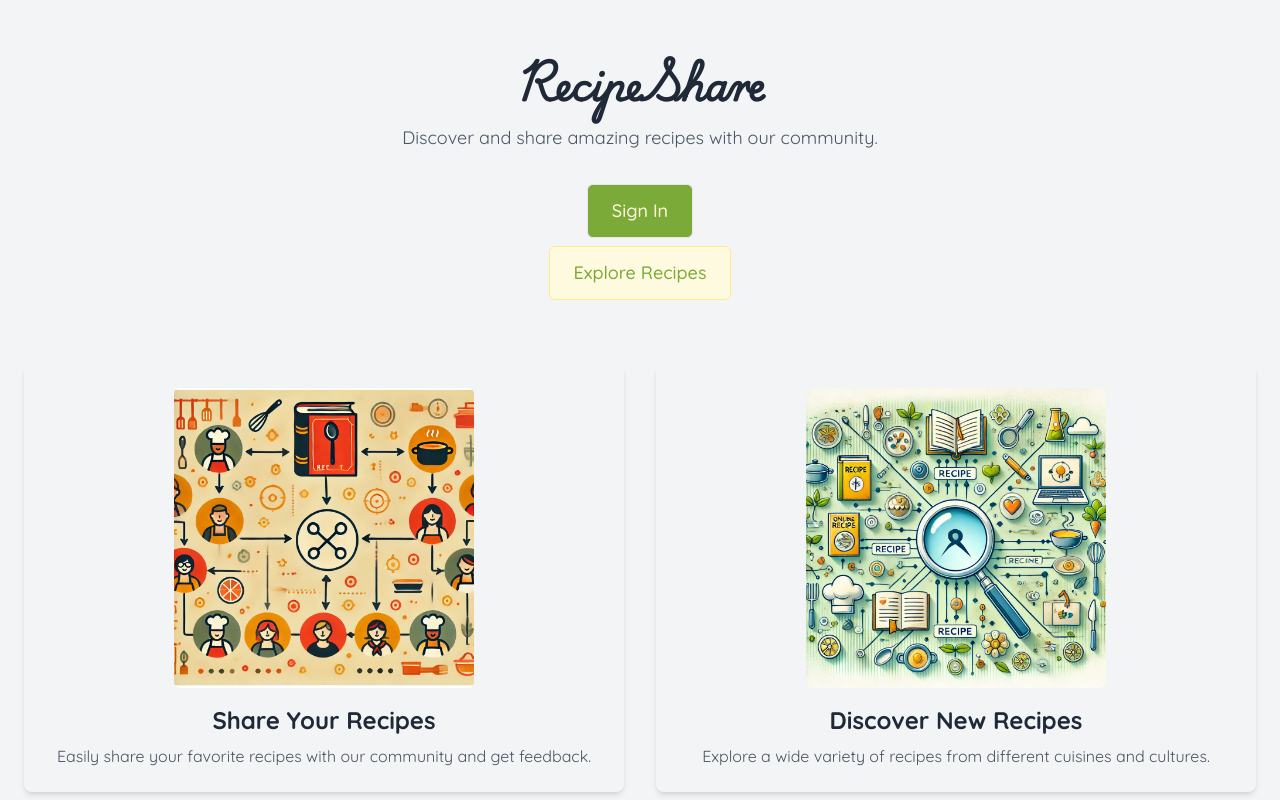
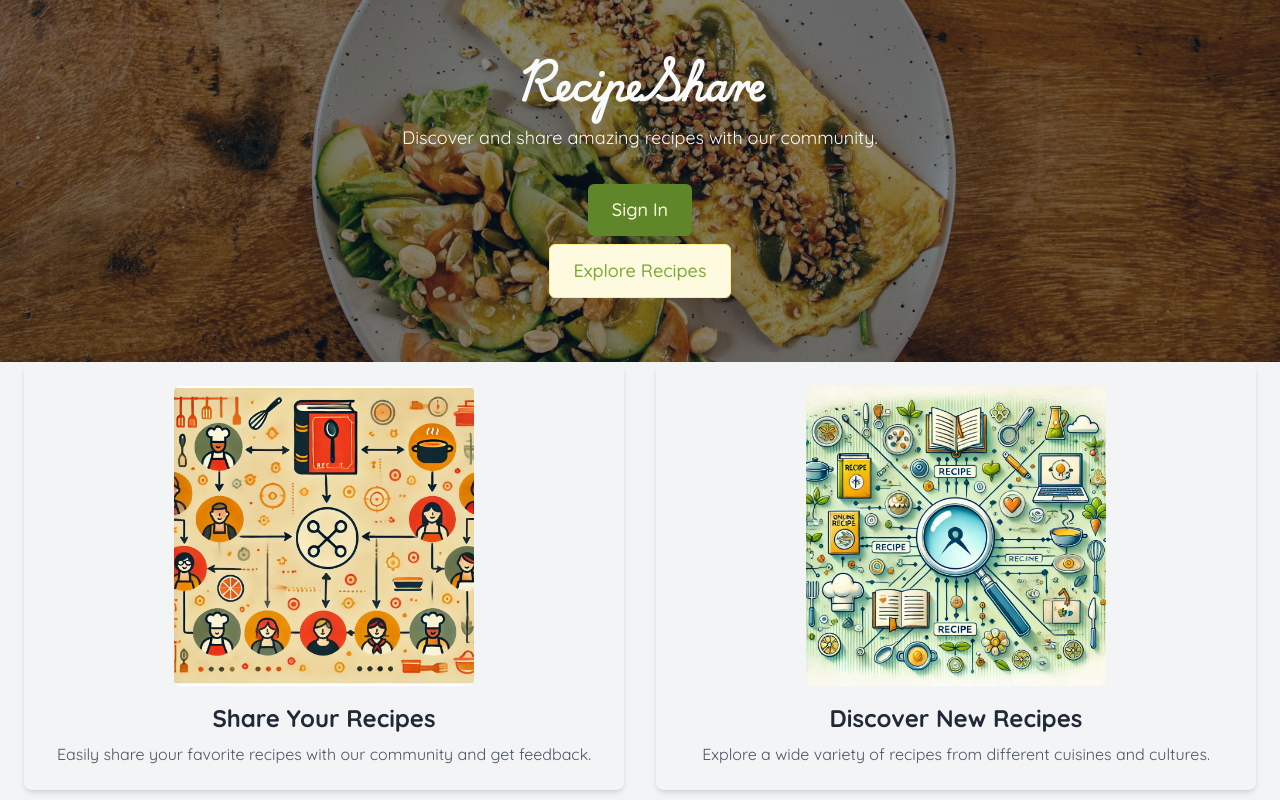
Before and after one commit to chirix33/recipe-sharing-app, a Next.js app: page / in a window 1280 px wide. Shown: the top 800 px of the page. Built offline with nearby package versions, Linux system fonts and the light colour scheme; no server answers; a web font is replaced by a local one.

Commit message:
Update Home component: change background to image, adjust text styles, and enhance button hover effects

```diff
--- a/app/page.tsx
+++ b/app/page.tsx
@@ -6,16 +6,16 @@ export default function Home() {
   return (
     <div className="min-h-screen bg-gray-100 flex flex-col items-center justify-center">
       {/* Hero Section */}
-      <div className="w-full bg-white ">
-        <div className="container mx-auto px-6 py-16 text-center">
-          <h1 className="text-2xl lg:text-4xl font-bold text-gray-800 mb-4">
+      <div className="w-full bg-[url('/images/main_header_pic.jpg')] bg-cover bg-center">
+        <div className="w-full! flex flex-col items-center justify-center px-6 py-16 text-center bg-slate-900/50 text-slate-50">
+          <h1 className="text-2xl lg:text-4xl font-bold mb-4">
             <span className={playwrite.className}>RecipeShare</span>
           </h1>
-          <p className="text-lg text-gray-600 mb-8">
+          <p className="text-lg mb-8">
             Discover and share amazing recipes with our community.
           </p>
           <p className="flex flex-row lg:flex-col gap-2 justify-center items-center">
-            <Link href="/login" className="inline-block bg-mallard-500 text-white-50 px-6 py-3 rounded-md text-lg font-medium hover:bg-white-50 hover:text-mallard-500 border hover:border-mallard-500">
+            <Link href="/login" className="inline-block bg-mallard-600 text-white-50 px-6 py-3 rounded-md text-lg font-medium hover:bg-white-50 hover:text-mallard-500 hover:border-mallard-500">
                 Sign In
             </Link>
             <Link href="/recipes" className="inline-block text-mallard-500 border border-white-200 bg-white-50 px-6 py-3 rounded-md text-lg font-medium hover:bg-mallard-100 hover:text-white-500">
```
Also changed, not shown: public/images/main_header_pic.jpg (added), public/images/main_header_pic_large.jpg (added).
